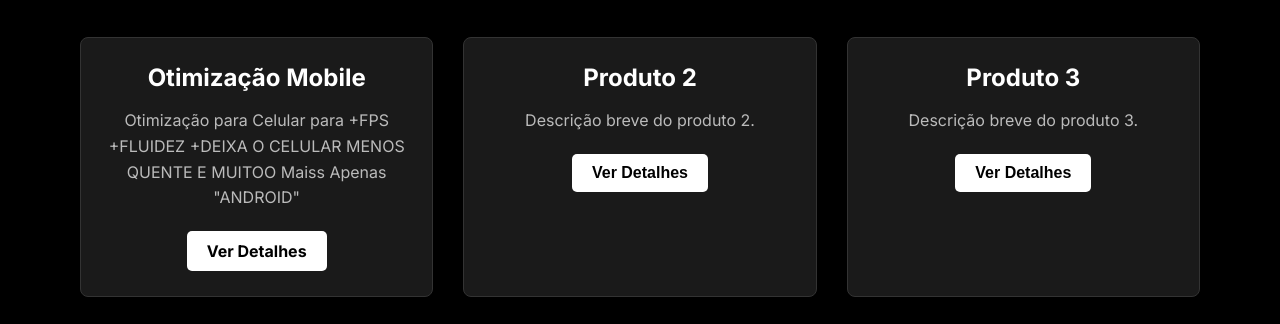
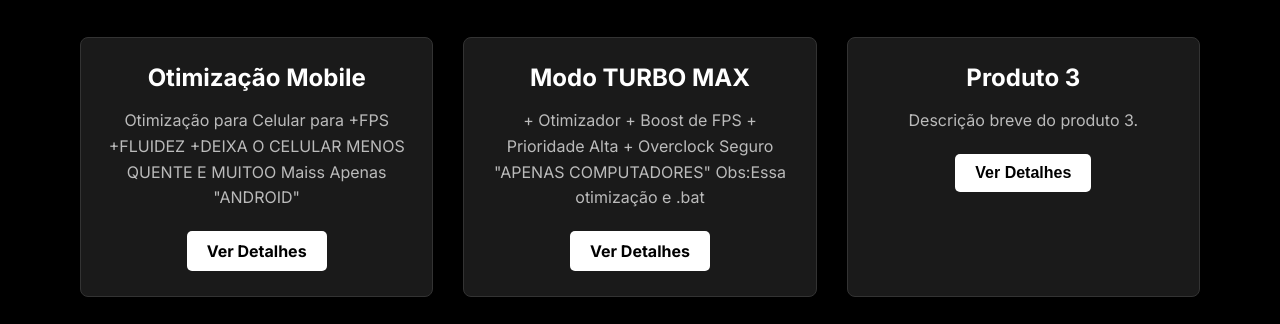
Before and after one commit to rafael880ty/NOVA, a plain HTML site: page index.html in a window 1280 px wide. Shown: the part 460-784 px from the top of the page. Drawn offline with Linux system fonts and the light colour scheme.

Commit message:
Update index.html

```diff
--- a/index.html
+++ b/index.html
@@ -35,9 +35,9 @@
                     <a href="https://discord.gg/yQkDJCDm7F" target="_blank" rel="noopener noreferrer" class="button-link">Ver Detalhes</a>
                 </div>
                 <div class="item-card">
-                    <h3>Produto 2</h3>
-                    <p>Descrição breve do produto 2.</p>
-                    <button>Ver Detalhes</button>
+                    <h3>Modo TURBO MAX</h3>
+                    <p>+ Otimizador + Boost de FPS + Prioridade Alta + Overclock Seguro "APENAS COMPUTADORES" Obs:Essa otimização e .bat</p>
+                    <a href="https://discord.gg/yQkDJCDm7F" target="_blank" rel="noopener noreferrer" class="button-link">Ver Detalhes</a>
                 </div>
                 <div class="item-card">
                     <h3>Produto 3</h3>
```
